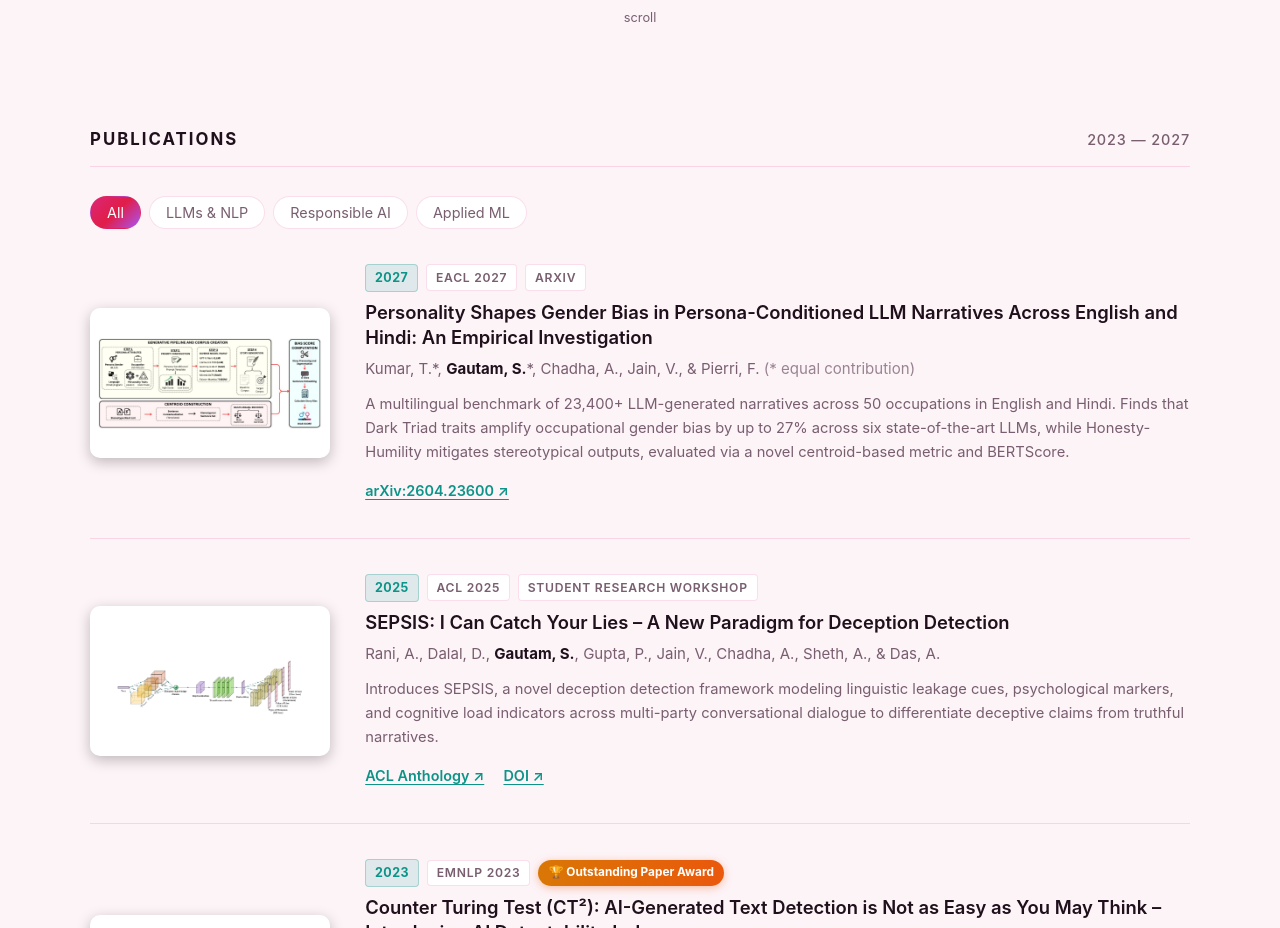
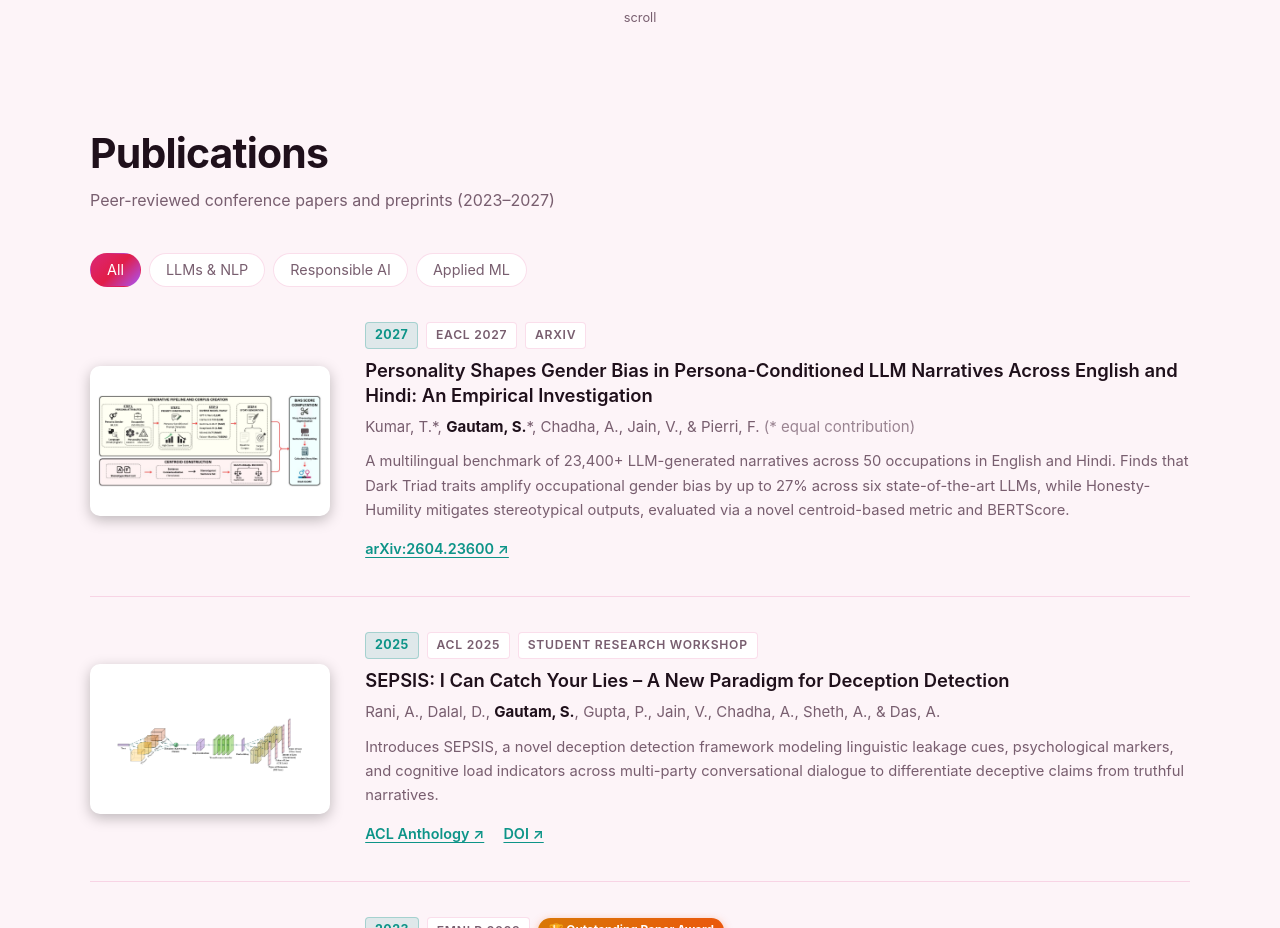
Before and after one commit to ShreyaGautamm/ShreyaGautamm.github.io, a plain HTML site: page index.html in a window 1280 px wide. Shown: the part 1040-1968 px from the top of the page. Drawn offline with Linux system fonts and the light colour scheme; animation ran at ten frames a second.

Commit message:
Match Publications section title font and styling to all other sections

```diff
--- a/index.html
+++ b/index.html
@@ -951,31 +951,6 @@
     }
 
     /* Horizontal Academic Publications */
-    .pub-header-row {
-      display: flex;
-      justify-content: space-between;
-      align-items: baseline;
-      padding-bottom: 0.9rem;
-      border-bottom: 1px solid var(--border);
-      margin-bottom: 1.8rem;
-    }
-
-    .pub-header-title {
-      font-size: 1.05rem;
-      letter-spacing: 0.12em;
-      text-transform: uppercase;
-      font-weight: 700;
-      color: var(--text);
-      margin: 0;
-    }
-
-    .pub-header-years {
-      font-size: 0.9rem;
-      letter-spacing: 0.06em;
-      color: var(--muted);
-      font-weight: 500;
-    }
-
     .pub-list {
       display: flex;
       flex-direction: column;
@@ -1596,10 +1571,8 @@
 
   <section id="publications">
     <div class="container">
-      <div class="pub-header-row reveal">
-        <h2 class="pub-header-title">PUBLICATIONS</h2>
-        <span class="pub-header-years">2023 — 2027</span>
-      </div>
+      <h2 class="section-title reveal">Publications</h2>
+      <p class="section-sub reveal">Peer-reviewed conference papers and preprints (2023–2027)</p>
 
       <div class="filters reveal" data-group="pubs" style="margin-bottom: 2.2rem;">
         <button class="filter-btn active" data-filter="all">All</button>
```
